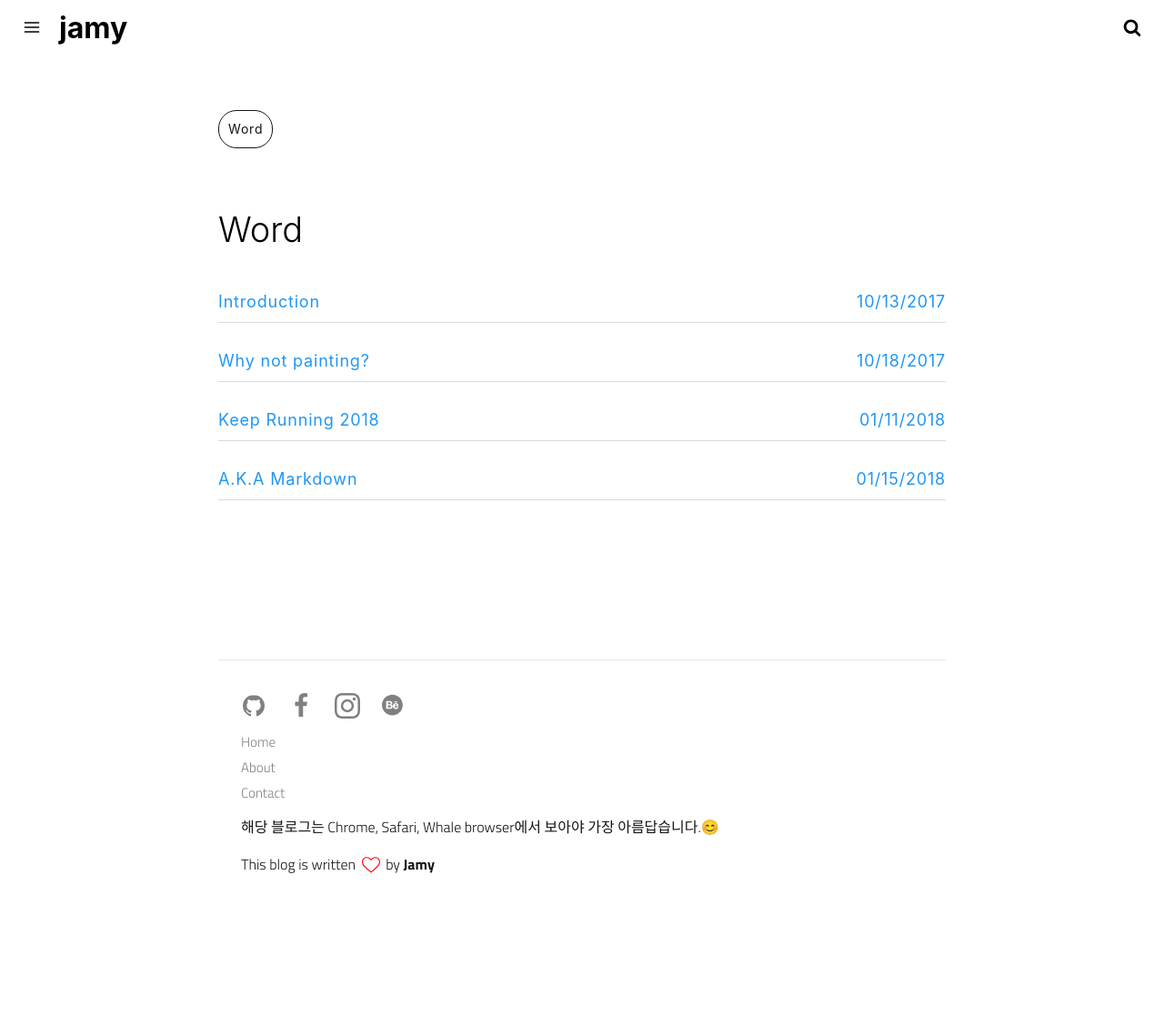
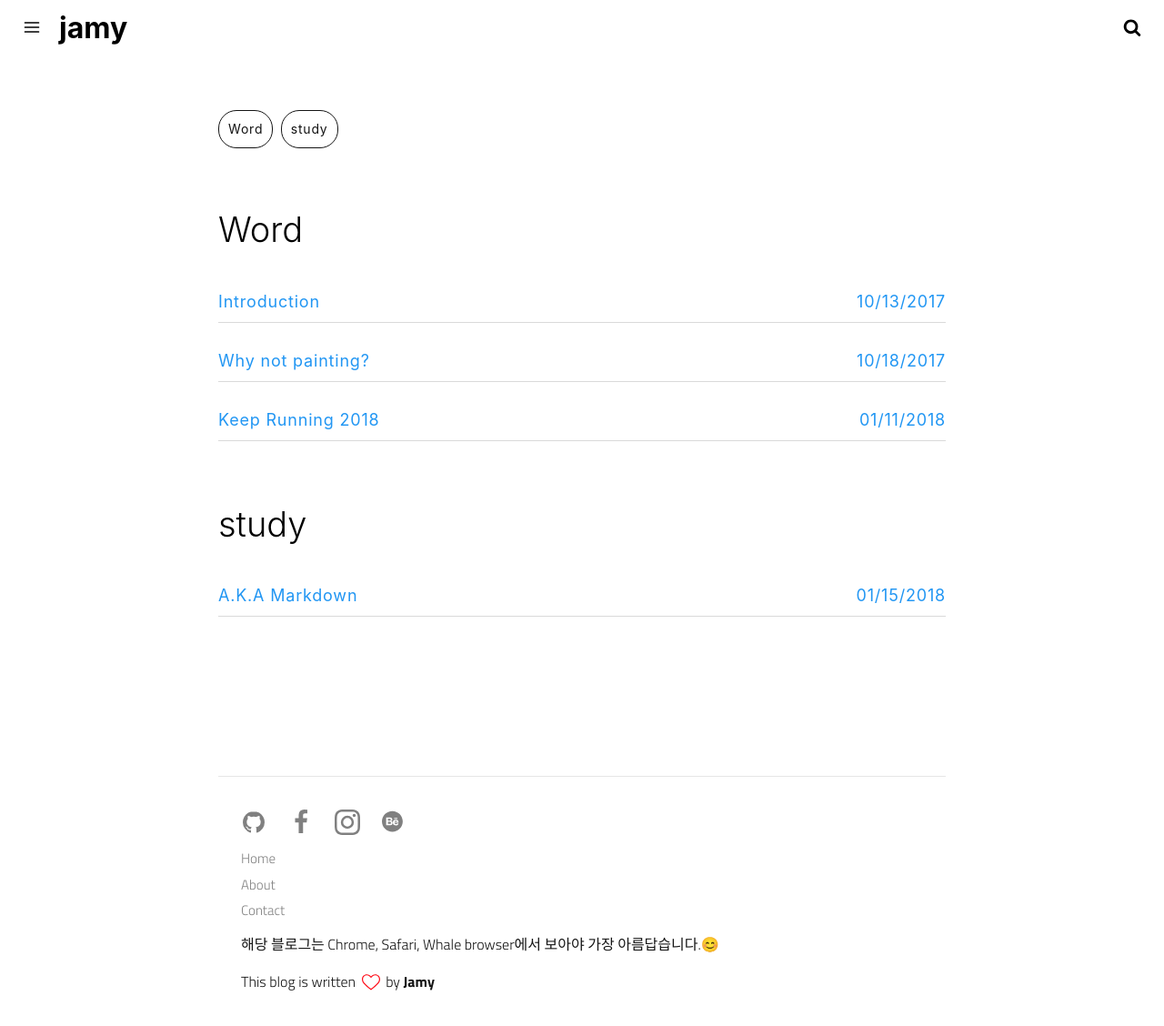
Before and after one commit to crazyjamy/crazyjamy.github.io, a Jekyll site: the page built from tags.html, in a window 1280 px wide and 1128 px high. Shown: the whole window at 91% size. Built offline with Jekyll 4.4.1, drawn with Linux system fonts in a browser that asks for light colours.

Commit message:
Update 2018-01-15-markdown.md

```diff
--- a/_posts/2018-01-15-markdown.md
+++ b/_posts/2018-01-15-markdown.md
@@ -6,7 +6,7 @@ image: 'https://user-images.githubusercontent.com/29529125/31593908-82ce7b80-b26
 description: 마크다운에 관하여.
 category: 'Study'
 tags:
-- Word
+- study
 twitter_text: 마크다운에 관하여.
 introduction: 마크다운에 관하여.
 ---
```
